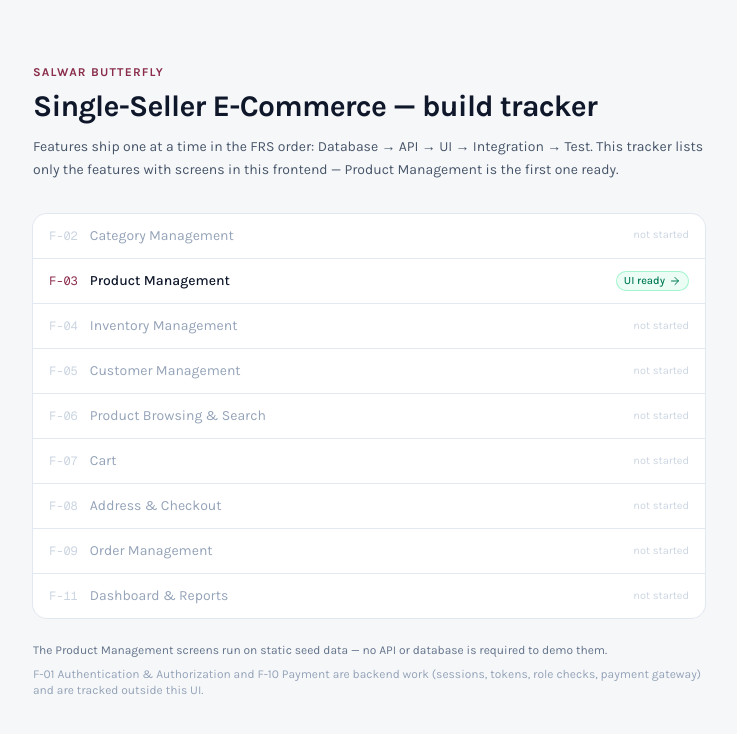
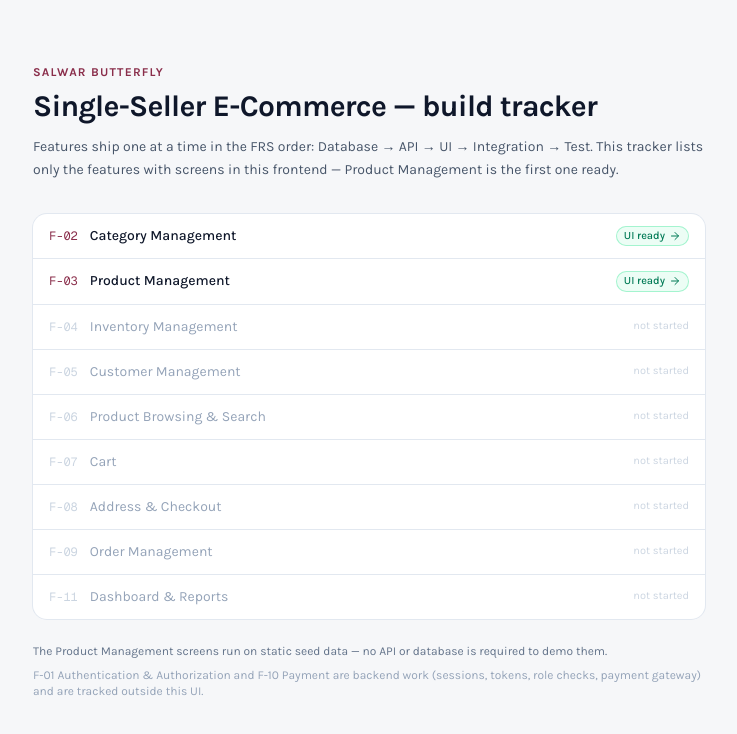
Before and after one commit to zealoustechcorp/Salwar-Butterfly, a Next.js app in the folder frontend/: page / in a window 1280 px wide. Shown: the top 734 px of the page, without its empty margins (271-1008 px from the left). Built offline with nearby package versions, Linux system fonts and the light colour scheme.

Commit message:
feat(admin): add category navigation links and dynamic header badges to AdminShell

```diff
--- a/frontend/src/app/page.js
+++ b/frontend/src/app/page.js
@@ -5,7 +5,11 @@ import Link from "next/link";
 // F-01 Authentication & Authorization and F-10 Payment are backend-side work
 // (sessions, tokens, role checks, gateway integration) and are not tracked here.
 const FEATURES = [
-  { id: "F-02", name: "Category Management", href: null },
+  {
+    id: "F-02",
+    name: "Category Management",
+    href: "/admin/category",
+  },
   { id: "F-03", name: "Product Management", href: "/admin/products" },
   { id: "F-04", name: "Inventory Management", href: null },
   { id: "F-05", name: "Customer Management", href: null },
--- a/frontend/src/components/admin/AdminShell.js
+++ b/frontend/src/components/admin/AdminShell.js
@@ -13,7 +13,19 @@ import { Badge, Button, cx, ToastProvider, useToast } from "./ui";
 // Admin nav shows only features with screens in this UI — backend-side work
 // (F-01 Authentication, F-10 Payment) is not navigable and stays out of the nav.
 const FEATURES = [
-  { id: "F-02", label: "Categories", href: null },
+  /**
+   * F-02 Catalogue: Category Management
+   * Provides navigation to the Category directory index and new category creation form.
+   */
+  {
+    id: "F-02",
+    label: "Categories",
+    href: "/admin/category",
+    children: [
+      { href: "/admin/category", label: "All categories", requirement: "F-02.01", exact: true },
+      { href: "/admin/category/new", label: "Add category", requirement: "F-02.02" },
+    ],
+  },
   {
     id: "F-03",
     label: "Products",
@@ -184,19 +196,30 @@ function Sidebar({ pathname, onNavigate, idPrefix = "rail" }) {
 }
 
 export function AdminShell({ children }) {
-  const pathname = usePathname() || "";
+  const pathname = usePathname();
   const [drawerOpen, setDrawerOpen] = useState(false);
+
+  const currentFeature =
+    FEATURES.find((f) => f.href && pathname.startsWith(f.href)) ||
+    (pathname.startsWith("/admin/category")
+      ? { id: "F-02", name: "Category Management" }
+      : { id: "F-03", name: "Product Management" });
+
+  const featureTitle =
+    currentFeature.name ||
+    (currentFeature.label ? `${currentFeature.label} Management` : "Admin Console");
+  const featureBadge = currentFeature.id;
 
   return (
     <MotionConfig reducedMotion="user">
       <ToastProvider>
         <div className="admin-root flex min-h-screen">
+          {/* Desktop static rail */}
           <aside className="hidden w-64 shrink-0 border-r border-ink-200 bg-white lg:block">
-          <div className="sticky top-0 h-screen">
             <Sidebar pathname={pathname} idPrefix="rail" />
-          </div>
           </aside>
 
+          {/* Mobile drawer */}
           <AnimatePresence>
             {drawerOpen ? (
               <motion.div
@@ -239,8 +262,8 @@ export function AdminShell({ children }) {
                 <Menu className="size-5" aria-hidden="true" />
               </Button>
               <div className="flex min-w-0 items-center gap-2">
-              <span className="truncate text-sm font-semibold text-ink-900">Product Management</span>
-              <Badge tone="brand">F-03</Badge>
+                <span className="truncate text-sm font-semibold text-ink-900">{featureTitle}</span>
+                {featureBadge ? <Badge tone="brand">{featureBadge}</Badge> : null}
               </div>
               <div className="ml-auto flex items-center gap-2">
                 <Badge tone="gold" className="hidden sm:inline-flex">
```
Lines whose indentation alone changed are shown as unchanged.
